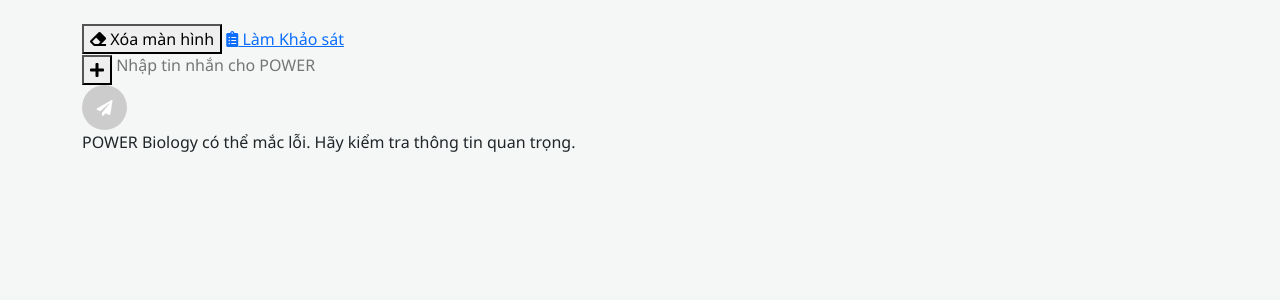
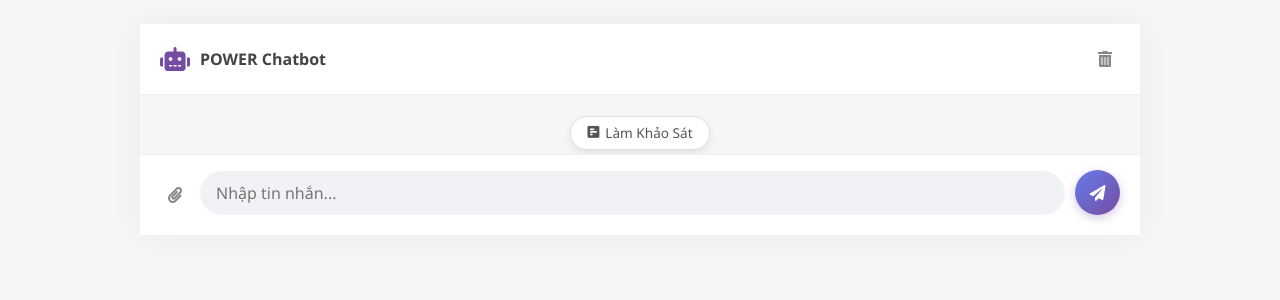
Before and after one commit to tranthanhduysph-coder/power-biology, a Flask app: page /chatbot/ai in a window 1280 px wide. Shown: the part 56-356 px from the top of the page. Run offline with Flask 3, Linux system fonts and the light colour scheme; a user stored in the database is signed in; data comes from the database, SQL or seed files in the repository; tables that the repository leaves empty hold one stand-in row (values such as "Sample post").

Commit message:
Update chatbot_ai.html

```diff
--- a/app/templates/chatbot_ai.html
+++ b/app/templates/chatbot_ai.html
@@ -1,176 +1,155 @@
 {% extends 'base.html' %}
 
 {% block content %}
-<div class="chat-layout">
-    <div class="chat-container" id="chat-container">
+<div class="chat-wrapper">
+    <div class="chat-header">
+        <div class="bot-info">
+            <i class="fas fa-robot" style="color: #764ba2; font-size: 1.5rem;"></i>
+            <span>{{ bot_name if bot_name else 'POWER Chatbot' }}</span>
+        </div>
+        <button class="icon-btn" onclick="clearChatUI()" title="Làm sạch màn hình">
+            <i class="fas fa-trash-alt"></i>
+        </button>
+    </div>
+
+    <div class="chat-box" id="chat-box">
         {% for msg in chat_history %}
-            <div class="message {{ 'user-message' if msg.sender == 'user' else 'bot-message' }}">
-                <div class="message-content">
-                    <div class="avatar">
-                        {% if msg.sender == 'user' %}
-                            <i class="fas fa-user"></i>
-                        {% else %}
-                            <i class="fas fa-robot"></i>
-                        {% endif %}
-                    </div>
-                    <div class="text">
-                        {{ msg.text | safe }}
-                    </div>
+            <div class="message {{ msg.sender }}">
+                <div class="avatar">
+                    {% if msg.sender == 'user' %}
+                        <i class="fas fa-user"></i>
+                    {% else %}
+                        <i class="fas fa-robot"></i>
+                    {% endif %}
+                </div>
+                <div class="bubble">
+                    {{ msg.text | safe }}
                 </div>
             </div>
         {% endfor %}
-        <div id="loading" class="message bot-message" style="display: none;">
-            <div class="message-content">
-                <div class="avatar"><i class="fas fa-robot"></i></div>
-                <div class="text typing-indicator">
-                    <span></span><span></span><span></span>
-                </div>
+
+        <div id="loading" class="message bot" style="display: none;">
+            <div class="avatar"><i class="fas fa-robot"></i></div>
+            <div class="bubble">
+                <div class="typing"><span></span><span></span><span></span></div>
             </div>
         </div>
     </div>
 
-    <div class="input-area-wrapper">
-        <div class="chat-utilities">
-            <button class="utility-btn clear-btn" onclick="clearChatUI()" title="Làm sạch màn hình">
-                <i class="fas fa-eraser"></i> Xóa màn hình
-            </button>
-            <a href="https://forms.gle/yjWe3t7DfCve63776" target="_blank" class="utility-btn survey-btn" title="Làm khảo sát cuối buổi">
-                <i class="fas fa-clipboard-list"></i> Làm Khảo sát
-            </a>
+    <div class="utilities-bar">
+        <a href="https://forms.gle/yjWe3t7DfCve63776" target="_blank" class="utility-chip">
+            <i class="fas fa-poll-h"></i> Làm Khảo Sát
+        </a>
         </div>
 
-        <form id="chat-form" class="gemini-input-box">
-            <button type="button" class="action-btn upload-btn" onclick="document.getElementById('file-upload').click()">
-                <i class="fas fa-plus"></i>
-            </button>
-            <input type="file" id="file-upload" hidden>
+    <div class="input-area">
+        <button class="icon-btn" onclick="document.getElementById('file-upload').click()" title="Gửi ảnh/file">
+            <i class="fas fa-paperclip"></i>
+        </button>
+        <input type="file" id="file-upload" hidden onchange="alert('Tính năng upload đang được phát triển!')">
 
+        <div class="input-container">
             <textarea
                 id="user_input"
-                name="user_input"
-                placeholder="Nhập tin nhắn cho POWER Coach..."
+                placeholder="Nhập tin nhắn..."
                 rows="1"
-                required
+                oninput="autoResize(this)"
+                onkeydown="handleEnter(event)"
             ></textarea>
+        </div>
 
-            <button type="submit" class="action-btn send-btn" id="send-btn" disabled>
-                <i class="fas fa-paper-plane"></i>
-            </button>
-        </form>
-        <div class="footer-note">POWER Biology có thể mắc lỗi. Hãy kiểm tra thông tin quan trọng.</div>
+        <button id="send-btn" class="send-btn" onclick="sendMessage()">
+            <i class="fas fa-paper-plane"></i>
+        </button>
     </div>
 </div>
 
 <script>
-    const chatContainer = document.getElementById('chat-container');
+    const chatBox = document.getElementById('chat-box');
     const userInput = document.getElementById('user_input');
-    const sendBtn = document.getElementById('send-btn');
-    const chatForm = document.getElementById('chat-form');
 
-    // 1. Tự động cuộn xuống cuối khi vào trang
+    // Tự động cuộn xuống cuối
     function scrollToBottom() {
-        chatContainer.scrollTop = chatContainer.scrollHeight;
+        chatBox.scrollTop = chatBox.scrollHeight;
     }
     scrollToBottom();
 
-    // 2. Tự động giãn chiều cao Textarea (Giống ChatGPT)
-    userInput.addEventListener('input', function() {
-        this.style.height = 'auto'; // Reset chiều cao
-        this.style.height = (this.scrollHeight) + 'px'; // Set chiều cao mới theo nội dung
+    // Tự động giãn dòng textarea
+    function autoResize(textarea) {
+        textarea.style.height = 'auto';
+        textarea.style.height = textarea.scrollHeight + 'px';
+    }
 
-        // Bật/tắt nút gửi
-        if (this.value.trim() !== "") {
-            sendBtn.classList.add('active');
-            sendBtn.disabled = false;
-        } else {
-            sendBtn.classList.remove('active');
-            sendBtn.disabled = true;
+    // Xử lý phím Enter
+    function handleEnter(e) {
+        if (e.key === 'Enter' && !e.shiftKey) {
+            e.preventDefault();
+            sendMessage();
         }
+    }
 
-        // Giới hạn chiều cao tối đa (khoảng 5 dòng)
-        if (this.scrollHeight > 150) {
-            this.style.overflowY = "scroll";
-        } else {
-            this.style.overflowY = "hidden";
+    // Xóa màn hình
+    function clearChatUI() {
+        if(confirm("Xóa màn hình chat? (Lịch sử vẫn lưu trên hệ thống)")) {
+            const msgs = document.querySelectorAll('.message:not(#loading)');
+            msgs.forEach(m => m.remove());
         }
-    });
+    }
 
-    // 3. Xử lý phím Enter (Gửi) và Shift+Enter (Xuống dòng)
-    userInput.addEventListener('keydown', function(e) {
-        if (e.key === 'Enter' && !e.shiftKey) {
-            e.preventDefault(); // Ngăn xuống dòng mặc định
-            if (!sendBtn.disabled) {
-                chatForm.dispatchEvent(new Event('submit')); // Submit form
-            }
-        }
-    });
+    // Gửi tin nhắn
+    async function sendMessage() {
+        const text = userInput.value.trim();
+        if (!text) return;
 
-    // 4. Xử lý sự kiện gửi tin nhắn
-    chatForm.addEventListener('submit', async function(e) {
-        e.preventDefault();
-        const message = userInput.value.trim();
-        if (!message) return;
-
-        // Thêm tin nhắn người dùng vào giao diện ngay lập tức
-        appendMessage('user', message);
-
-        // Reset ô nhập liệu
+        // 1. Hiển thị tin nhắn User
+        appendMessage('user', text);
         userInput.value = '';
         userInput.style.height = 'auto';
-        sendBtn.classList.remove('active');
-        sendBtn.disabled = true;
 
-        // Hiển thị loading
-        document.getElementById('loading').style.display = 'flex';
+        // 2. Hiển thị Loading
+        const loading = document.getElementById('loading');
+        loading.style.display = 'flex';
         scrollToBottom();
 
+        // 3. Gọi API (Sử dụng biến API endpoint từ Server truyền xuống)
+        // Nếu biến này không có, mặc định là /chatbot/ai
+        const apiEndpoint = "{{ endpoint if endpoint else '/chatbot/ai' }}";
+
         try {
-            const response = await fetch('/chatbot/ai', {
+            const response = await fetch(apiEndpoint, {
                 method: 'POST',
-                headers: {
-                    'Content-Type': 'application/x-www-form-urlencoded',
-                },
-                body: new URLSearchParams({
-                    'user_input': message
-                })
+                headers: { 'Content-Type': 'application/x-www-form-urlencoded' },
+                body: new URLSearchParams({ 'user_input': text })
             });
 
+            if (!response.ok) throw new Error("Lỗi kết nối Server");
+
             const data = await response.json();
-            document.getElementById('loading').style.display = 'none';
+
+            // 4. Ẩn loading và hiện tin nhắn Bot
+            loading.style.display = 'none';
             appendMessage('bot', data.response);
+
         } catch (error) {
-            document.getElementById('loading').style.display = 'none';
-            appendMessage('bot', 'Lỗi kết nối. Vui lòng thử lại.');
+            loading.style.display = 'none';
+            appendMessage('bot', `<span style="color:red">⚠️ Lỗi kết nối: ${error.message}. Vui lòng thử lại.</span>`);
         }
-    });
+    }
 
-    // Hàm thêm tin nhắn vào UI
-    function appendMessage(sender, text) {
-        const msgDiv = document.createElement('div');
-        msgDiv.className = `message ${sender}-message`;
+    function appendMessage(sender, html) {
+        const div = document.createElement('div');
+        div.className = `message ${sender}`;
 
-        const icon = sender === 'user' ? '<i class="fas fa-user"></i>' : '<i class="fas fa-robot"></i>';
+        const avatarIcon = sender === 'user' ? '<i class="fas fa-user"></i>' : '<i class="fas fa-robot"></i>';
 
-        msgDiv.innerHTML = `
-            <div class="message-content">
-                <div class="avatar">${icon}</div>
-                <div class="text">${text}</div>
-            </div>
+        div.innerHTML = `
+            <div class="avatar">${avatarIcon}</div>
+            <div class="bubble">${html}</div>
         `;
 
-        // Chèn trước thẻ loading
-        const loadingDiv = document.getElementById('loading');
-        chatContainer.insertBefore(msgDiv, loadingDiv);
+        const loading = document.getElementById('loading');
+        chatBox.insertBefore(div, loading);
         scrollToBottom();
-    }
-
-    // 5. Hàm xóa UI (Chỉ xóa hiển thị, không xóa database)
-    function clearChatUI() {
-        if(confirm("Bạn muốn xóa màn hình chat? (Lịch sử vẫn được lưu trên hệ thống)")) {
-            // Xóa tất cả các div message trừ div loading
-            const messages = chatContainer.querySelectorAll('.message:not(#loading)');
-            messages.forEach(msg => msg.remove());
-        }
     }
 </script>
 {% endblock %}
```
